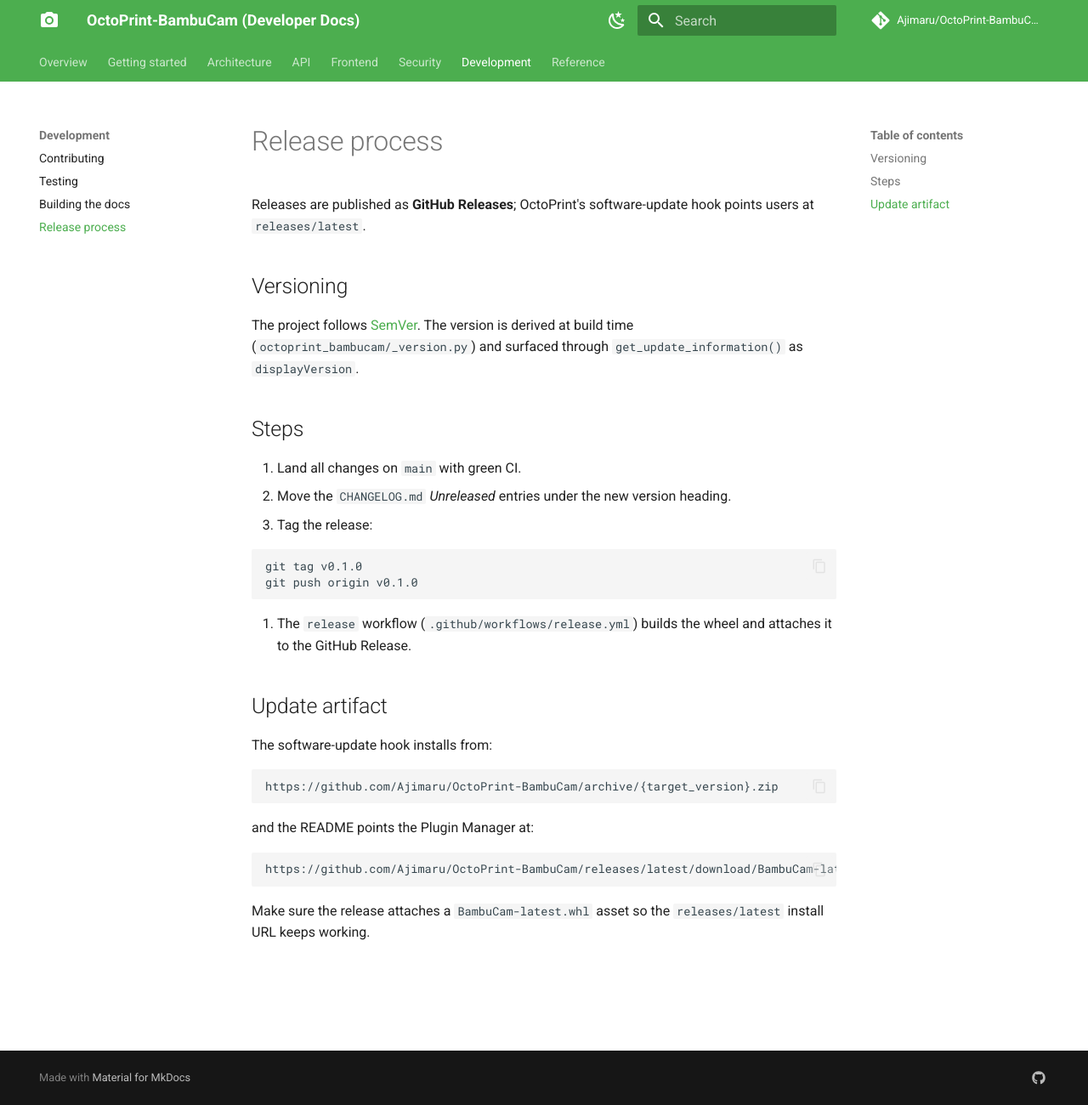
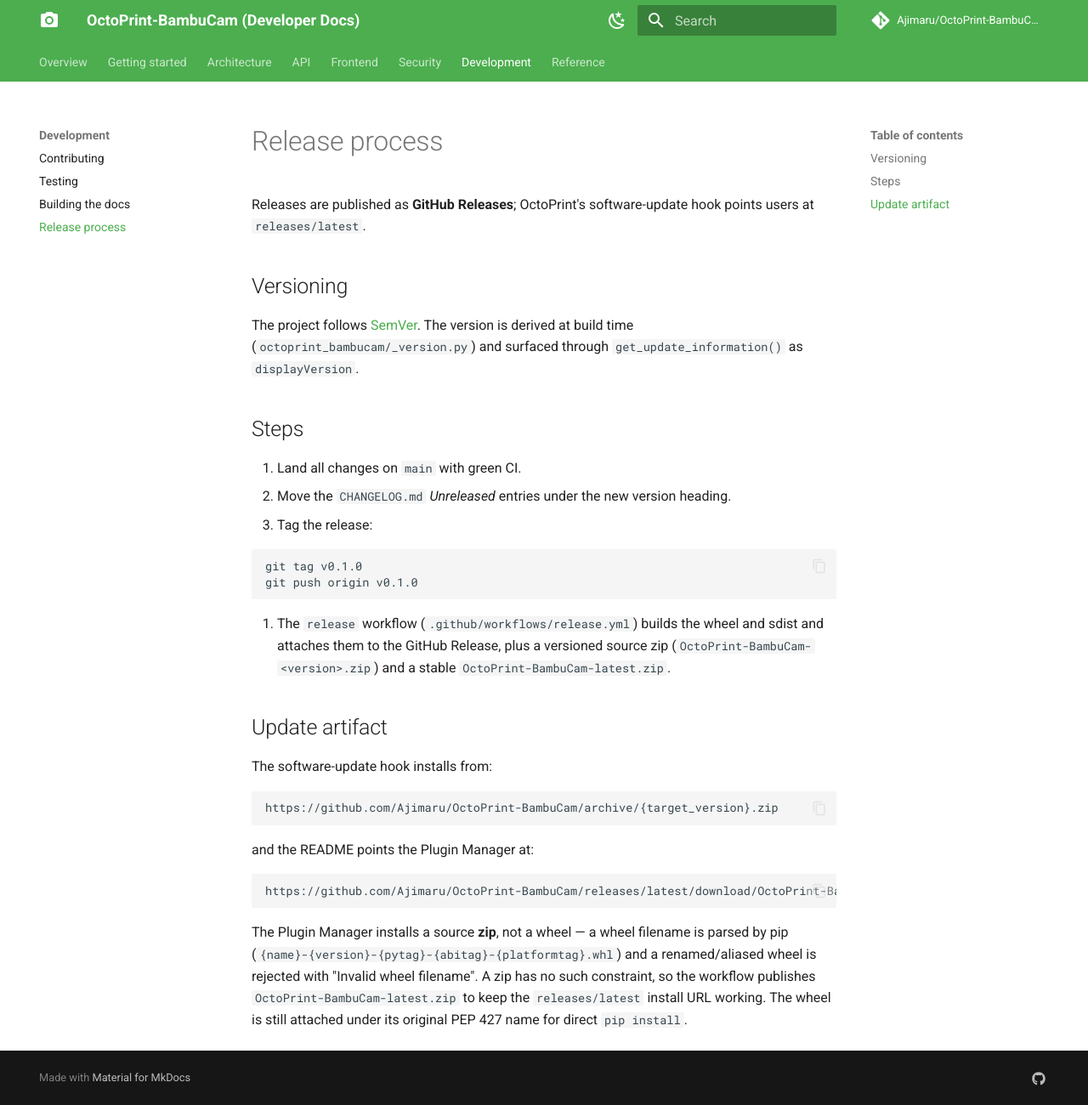
Before and after one commit to Ajimaru/OctoPrint-BambuCam, an MkDocs documentation site: the page built from docs/development/release-process.md, in a window 1280 px wide and 1300 px high. Shown: the whole window at 85% size. Built offline with MkDocs 1.6.1 and Material for MkDocs 9.7.7, drawn with Linux system fonts in a browser that asks for light colours; comment, search, counter and statistics services are not loaded.

Commit message:
docs: point install instructions at latest.zip
The README and release-process doc referenced
releases/latest/download/BambuCam-latest.whl — a renamed wheel that pip and
the OctoPrint plugin manager reject ("Invalid wheel filename"). Point them at
the new OctoPrint-BambuCam-latest.zip asset instead, which installs cleanly
from a fixed releases/latest URL, and explain why a zip (not a wheel) is used.

Co-Authored-By: Claude Opus 4.8 <noreply@anthropic.com>

````diff
--- a/docs/development/release-process.md
+++ b/docs/development/release-process.md
@@ -21,7 +21,9 @@ build time (`octoprint_bambucam/_version.py`) and surfaced through
    ```
 
 4. The `release` workflow (`.github/workflows/release.yml`) builds the wheel and
-   attaches it to the GitHub Release.
+   sdist and attaches them to the GitHub Release, plus a versioned source zip
+   (`OctoPrint-BambuCam-<version>.zip`) and a stable
+   `OctoPrint-BambuCam-latest.zip`.
 
 ## Update artifact
 
@@ -34,8 +36,12 @@ https://github.com/Ajimaru/OctoPrint-BambuCam/archive/{target_version}.zip
 and the README points the Plugin Manager at:
 
 ```text
-https://github.com/Ajimaru/OctoPrint-BambuCam/releases/latest/download/BambuCam-latest.whl
+https://github.com/Ajimaru/OctoPrint-BambuCam/releases/latest/download/OctoPrint-BambuCam-latest.zip
 ```
 
-Make sure the release attaches a `BambuCam-latest.whl` asset so the
-`releases/latest` install URL keeps working.
+The Plugin Manager installs a source **zip**, not a wheel — a wheel filename is
+parsed by pip (`{name}-{version}-{pytag}-{abitag}-{platformtag}.whl`) and a
+renamed/aliased wheel is rejected with "Invalid wheel filename". A zip has no
+such constraint, so the workflow publishes `OctoPrint-BambuCam-latest.zip` to
+keep the `releases/latest` install URL working. The wheel is still attached
+under its original PEP 427 name for direct `pip install`.
````
Also changed, not shown: README.md (+2 -2 lines).
